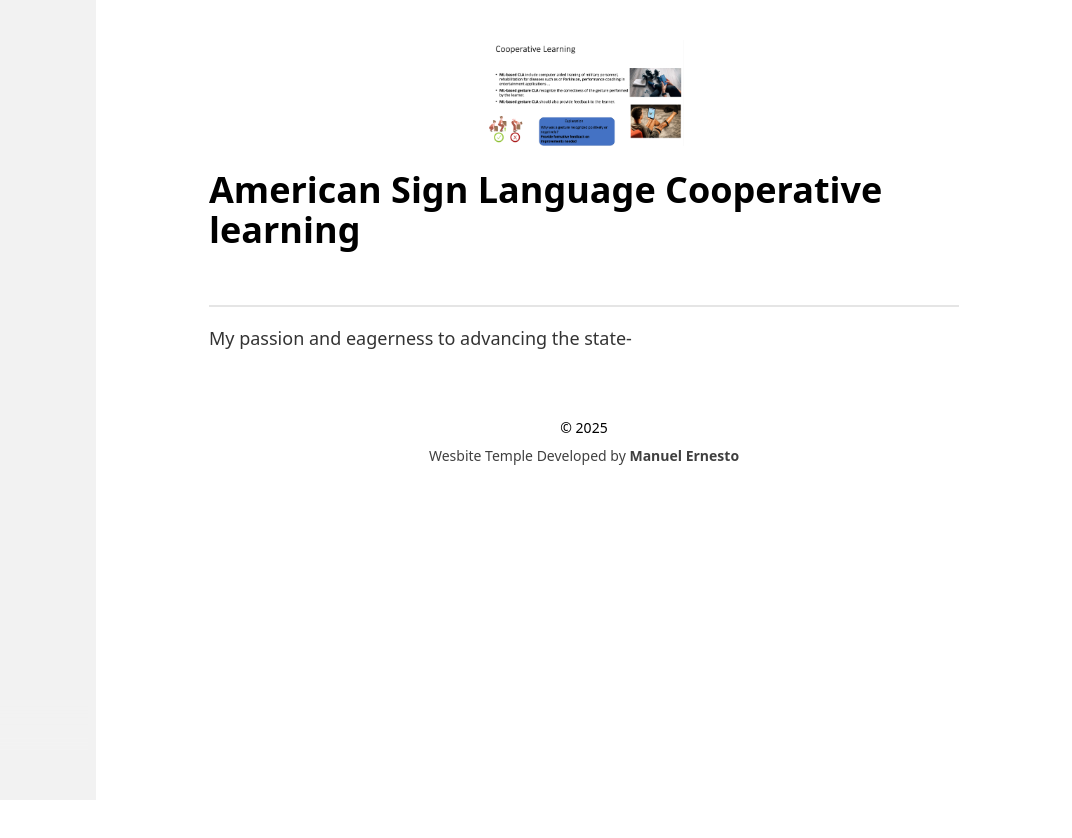
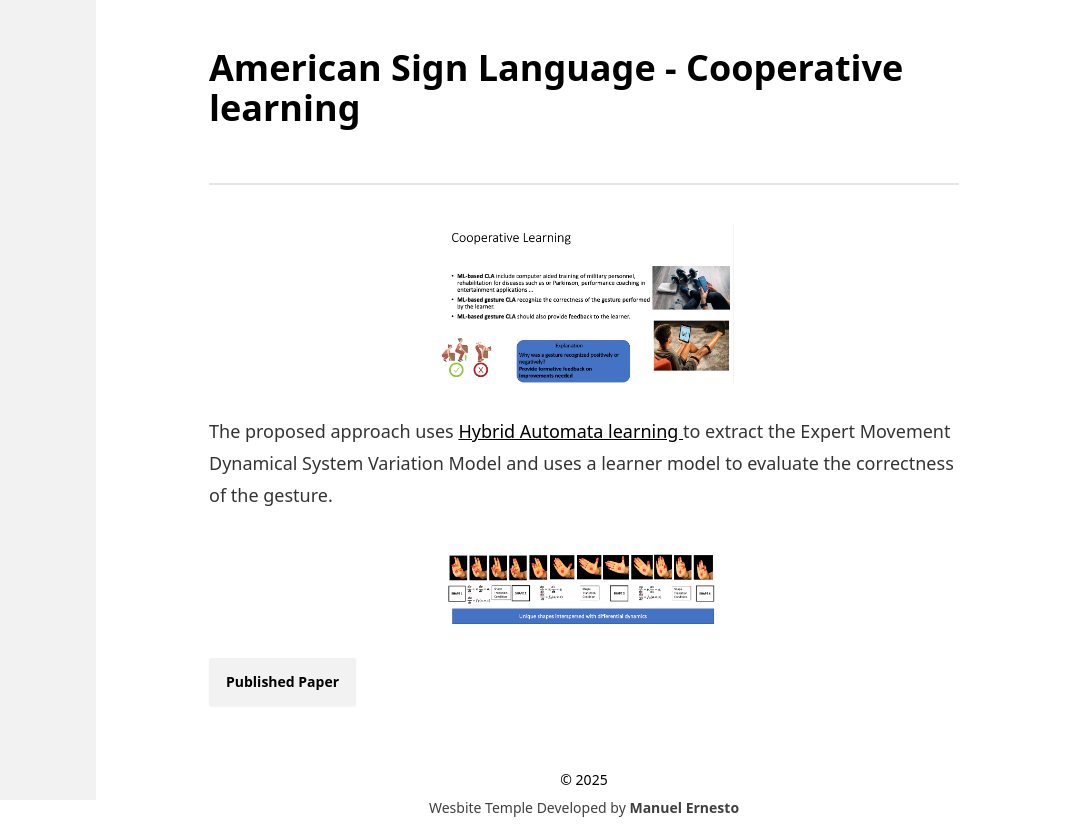
Before and after one commit to drlamrani/drlamrani.github.io, an Astro site: page /project1 in a window 1280 px wide. Shown: the full height of the page, 208-1280 px from the left. Before the commit the page ends 800 px from the top, so only its background shows below. Built offline with nearby package versions, Linux system fonts and the light colour scheme; Astro itself is replaced by a stand-in of ours.

Commit message:
added project 1

```diff
--- a/src/pages/project1.astro
+++ b/src/pages/project1.astro
@@ -12,9 +12,10 @@ import PostLayout from "../layouts/PostLayout.astro";
         <p class="text-base leading-relaxed mb-4">
   </div> -->
 <PostLayout
-  title = "American Sign Language Cooperative learning"
-  heroImage = "/cooplearn.png"
+  title = "American Sign Language - Cooperative learning"
 >
-My passion and eagerness to advancing the state-
-
+<img src="/cooplearn.png" alt="Example Image" width="300" height="200" />
+The proposed approach uses <a href=""> Hybrid Automata learning </a> to extract the Expert Movement Dynamical System Variation Model and uses a learner model to evaluate the correctness of the gesture.
+<img src="/shapes.png" alt="Example Image" width="300" height="200" />
+<a class="btn" href="https://scholar.google.com/citations?user=PrA5kmYAAAAJ&hl=en" target="_blank"> Published Paper</a>
 </PostLayout>
```
Also changed, not shown: public/shapes.png (added).
